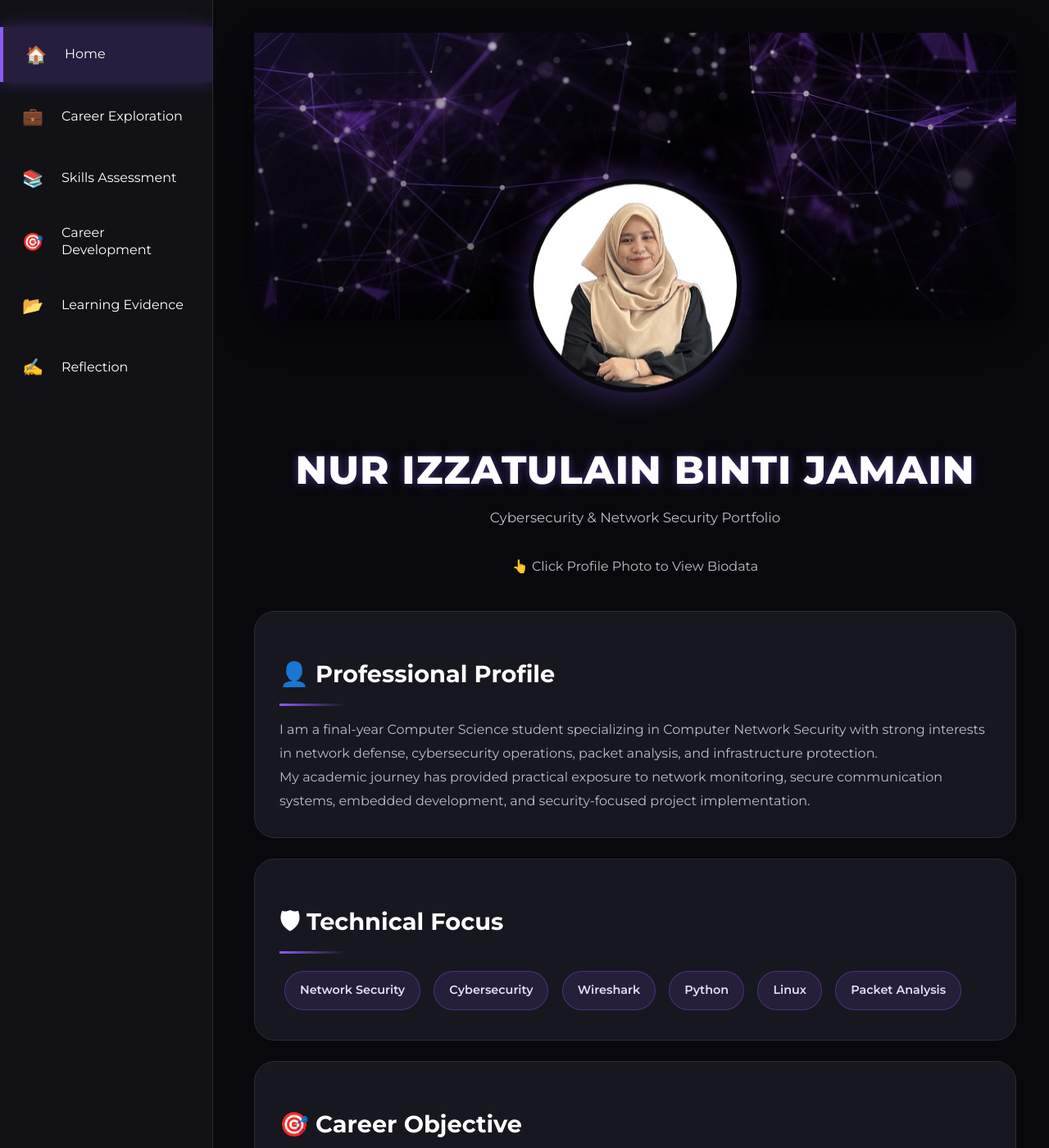
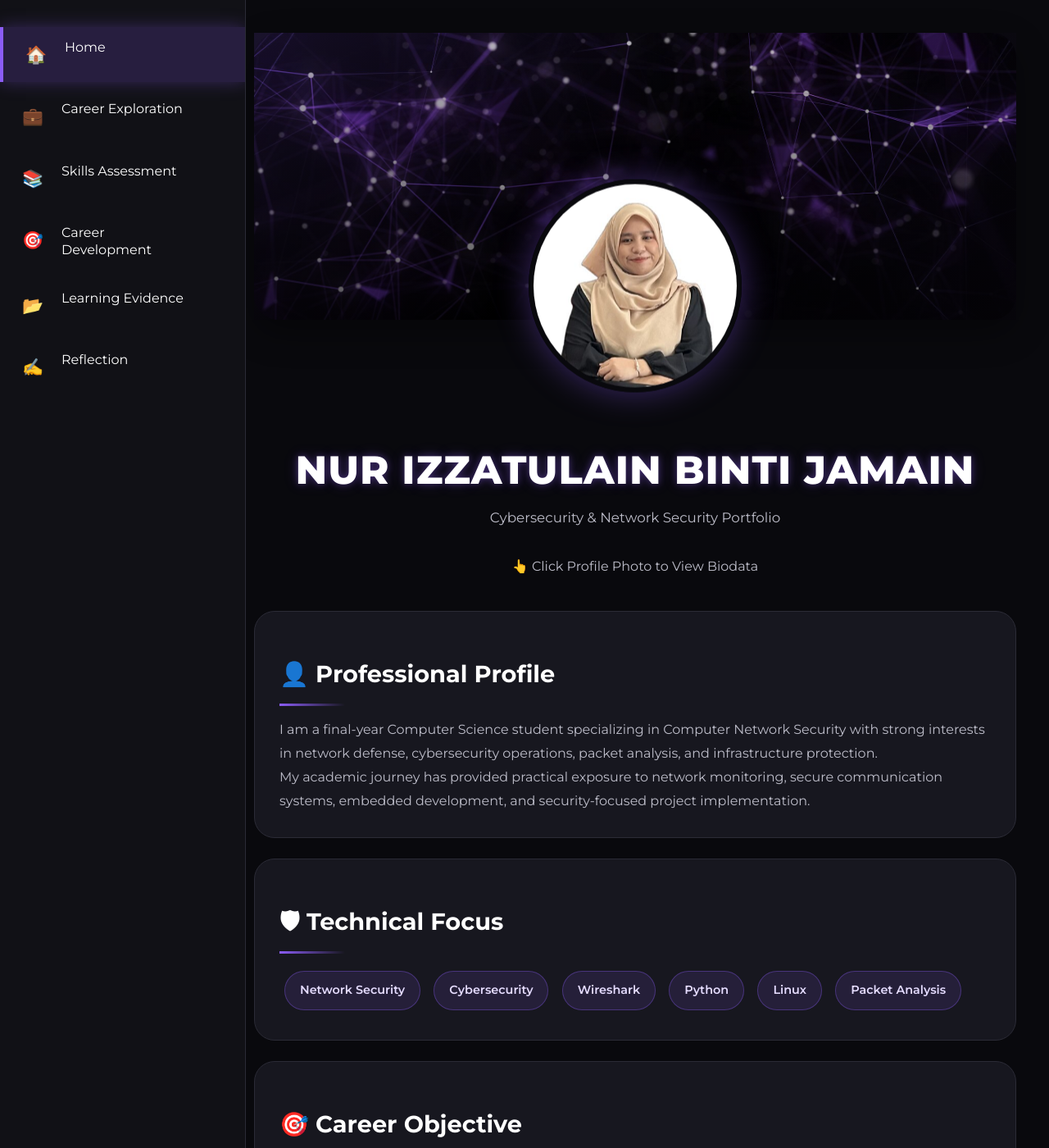
Before and after one commit to juzzatul/juzzatul.github.io, a Jekyll site: the page built from index.md, in a window 1280 px wide and 1400 px high. Shown: the whole window at 82% size. Built offline with Jekyll 4.4.1, drawn with Linux system fonts in a browser that asks for light colours.

Commit message:
Update style.scss

```diff
--- a/assets/css/style.scss
+++ b/assets/css/style.scss
@@ -80,7 +80,7 @@ body{
 }
 
 .sidebar:hover{
-    width:260px;
+    width:300px;
 }
 
 .sidebar ul{
@@ -96,7 +96,7 @@ body{
 
     display:flex;
 
-    align-items:center;
+    align-items:flex-start;
 
     gap:20px;
 
@@ -136,6 +136,8 @@ body{
     word-break:break-word;
 
     line-height:1.3;
+
+    max-width:160px;
 
     transition:.3s;
 }
@@ -1004,3 +1006,17 @@ h2::after{
     border-radius:20px;
 
 }
+
+@media (max-width: 1200px){
+
+    .sidebar:hover{
+
+        width:240px;
+    }
+
+    .sidebar-text{
+
+        max-width:120px;
+    }
+
+}
```
